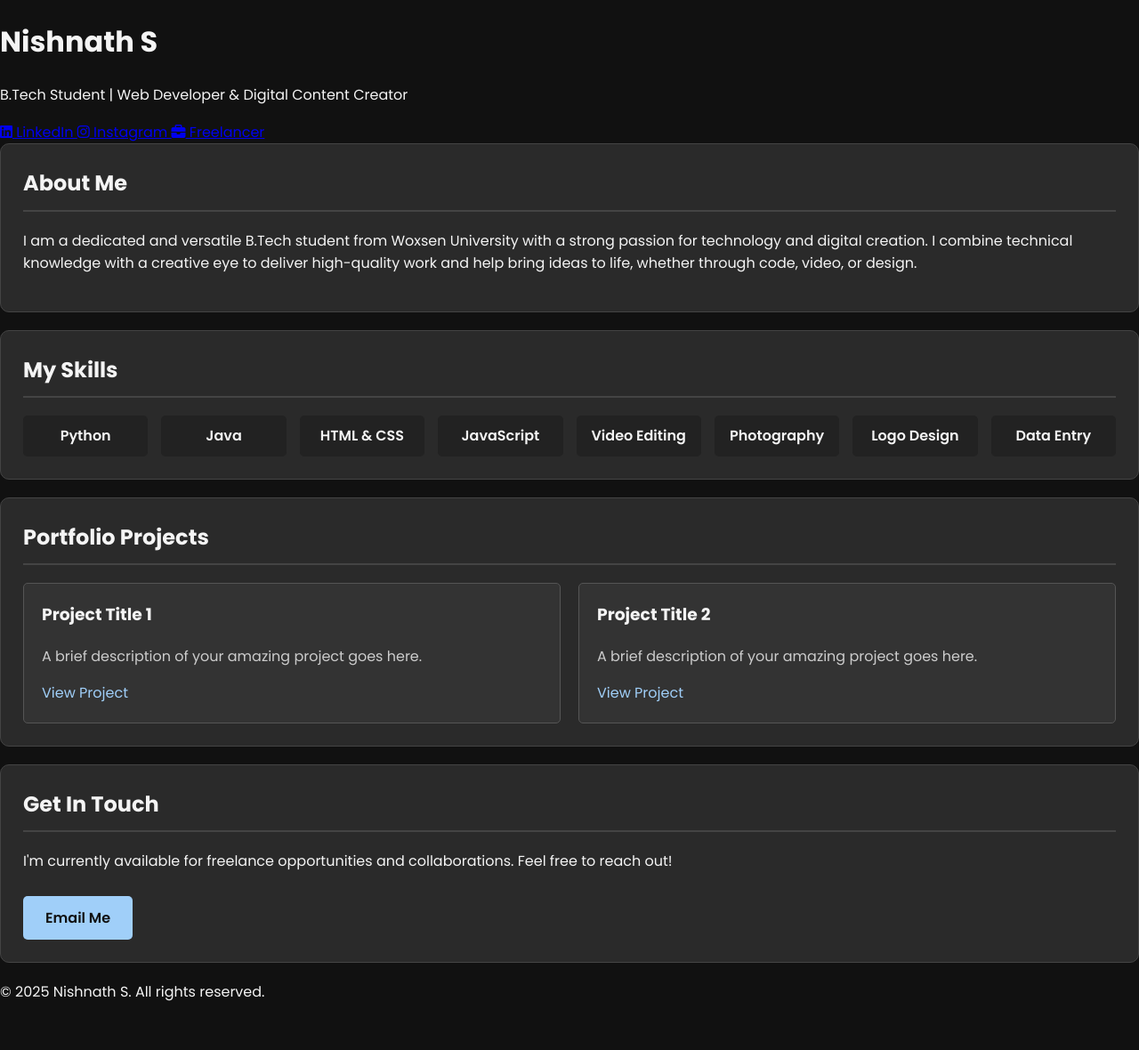
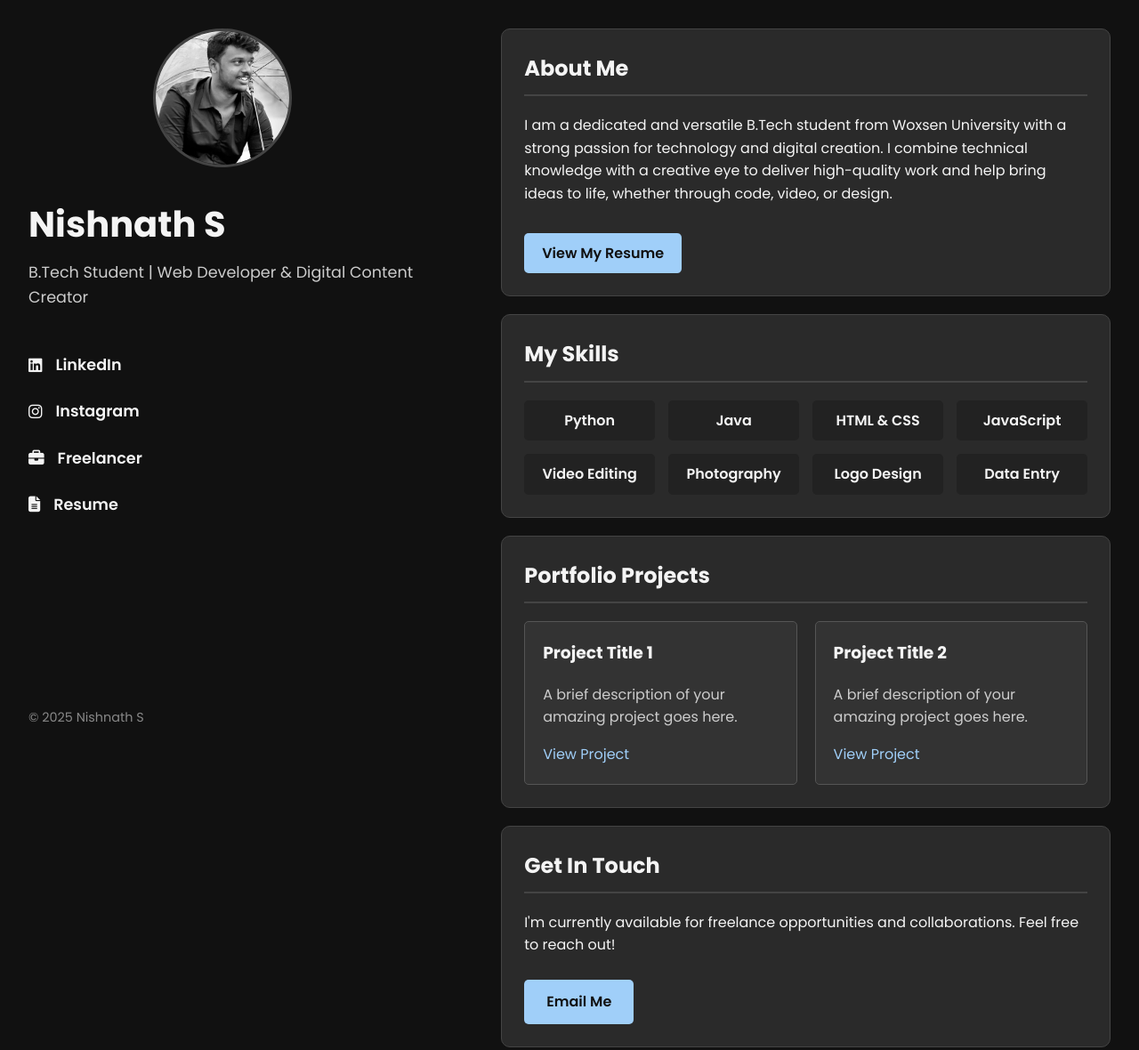
Before and after one commit to NISHNATHSAIKRISHNA/nishnathsaikrishna.github.io, a plain HTML site: page index.html in a window 1280 px wide. Shown: the whole page at 89% size. Before the commit the page ends 1144 px from the top, so only its background shows below. Drawn offline with nearby package versions, Linux system fonts and the light colour scheme.

Commit message:
Update index.html

```diff
--- a/index.html
+++ b/index.html
@@ -4,22 +4,20 @@
     <meta charset="UTF-8">
     <meta name="viewport" content="width=device-width, initial-scale=1.0">
     <title>Nishnath S | Developer & Creative</title>
-    <link href="https://unpkg.com/aos@2.3.1/dist/aos.css" rel="stylesheet">
     <link rel="stylesheet" href="style.css">
     <link href="https://fonts.googleapis.com/css2?family=Poppins:wght@400;600;700&display=swap" rel="stylesheet">
     <link rel="stylesheet" href="https://cdnjs.cloudflare.com/ajax/libs/font-awesome/6.5.2/css/all.min.css">
 </head>
 <body>
+    <div class="site-wrapper">
+        <header class="sidebar">
+            <div class="sidebar-content">
 
-    <div class="preloader">
-        <div class="spinner"></div>
-    </div>
+                <img src="profile-pic.jpg" alt="Nishnath S" class="profile-picture">
 
-    <header class="hero">
-        <div class="container">
-            <h1 class="hero-title" data-aos="fade-down">Nishnath S</h1>
-            <p class="hero-subtitle" data-aos="fade-down" data-aos-delay="100">B.Tech Student | Web Developer & Digital Content Creator</p>
-            <div class="hero-links" data-aos="fade-down" data-aos-delay="200">
+                <h1 class="sidebar-title">Nishnath S</h1>
+                <p class="sidebar-subtitle">B.Tech Student | Web Developer & Digital Content Creator</p>
+                <nav class="sidebar-nav">
                     <a href="https://www.linkedin.com/in/nishnath-s-387313285" target="_blank">
                         <i class="fab fa-linkedin"></i> LinkedIn
                     </a>
@@ -29,17 +27,24 @@
                     <a href="https://www.freelancer.com/u/Nishnathss?sb=t" target="_blank">
                         <i class="fas fa-briefcase"></i> Freelancer
                     </a>
+                    <a href="resume.html">
+                        <i class="fas fa-file-alt"></i> Resume
+                    </a>
+                </nav>
             </div>
-        </div>
+            <footer class="sidebar-footer">
+                <p>&copy; 2025 Nishnath S</p>
+            </footer>
         </header>
 
-    <main class="container">
-        <section id="about" class="card" data-aos="fade-up">
+        <main class="main-content">
+            <section id="about" class="card">
                 <h2>About Me</h2>
                 <p>I am a dedicated and versatile B.Tech student from Woxsen University with a strong passion for technology and digital creation. I combine technical knowledge with a creative eye to deliver high-quality work and help bring ideas to life, whether through code, video, or design.</p>
+                <a href="resume.html" class="button">View My Resume</a>
             </section>
 
-        <section id="skills" class="card" data-aos="fade-up">
+            <section id="skills" class="card">
                 <h2>My Skills</h2>
                 <div class="skills-grid">
                     <div class="skill-item">Python</div>
@@ -53,7 +58,7 @@
                 </div>
             </section>
 
-        <section id="projects" class="card" data-aos="fade-up">
+            <section id="projects" class="card">
                 <h2>Portfolio Projects</h2>
                 <div class="projects-grid">
                     <div class="project-item">
@@ -69,18 +74,12 @@
                 </div>
             </section>
 
-        <section id="contact" class="card" data-aos="fade-up">
+            <section id="contact" class="card">
                 <h2>Get In Touch</h2>
                 <p>I'm currently available for freelance opportunities and collaborations. Feel free to reach out!</p>
                 <a href="mailto:[Your-Email@gmail.com]" class="contact-button">Email Me</a>
             </section>
         </main>
-
-    <footer>
-        <p>&copy; 2025 Nishnath S. All rights reserved.</p>
-    </footer>
-
-    <script src="https://unpkg.com/aos@2.3.1/dist/aos.js"></script>
-    <script src="script.js"></script>
+    </div>
 </body>
 </html>
```
Lines whose indentation alone changed are shown as unchanged.
